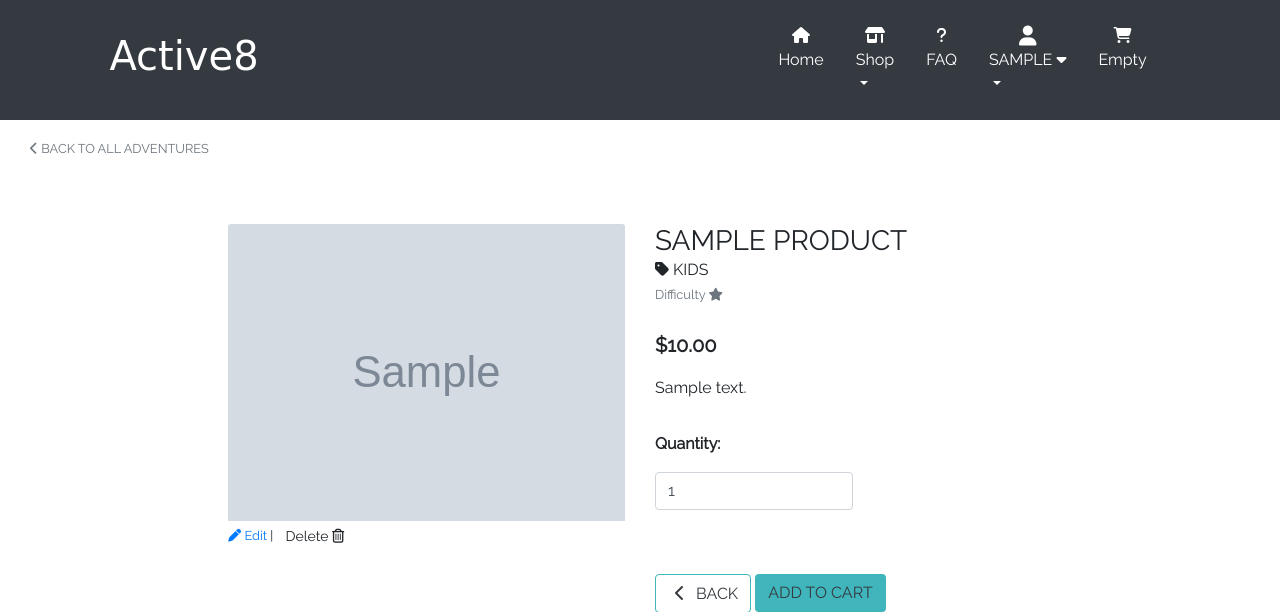
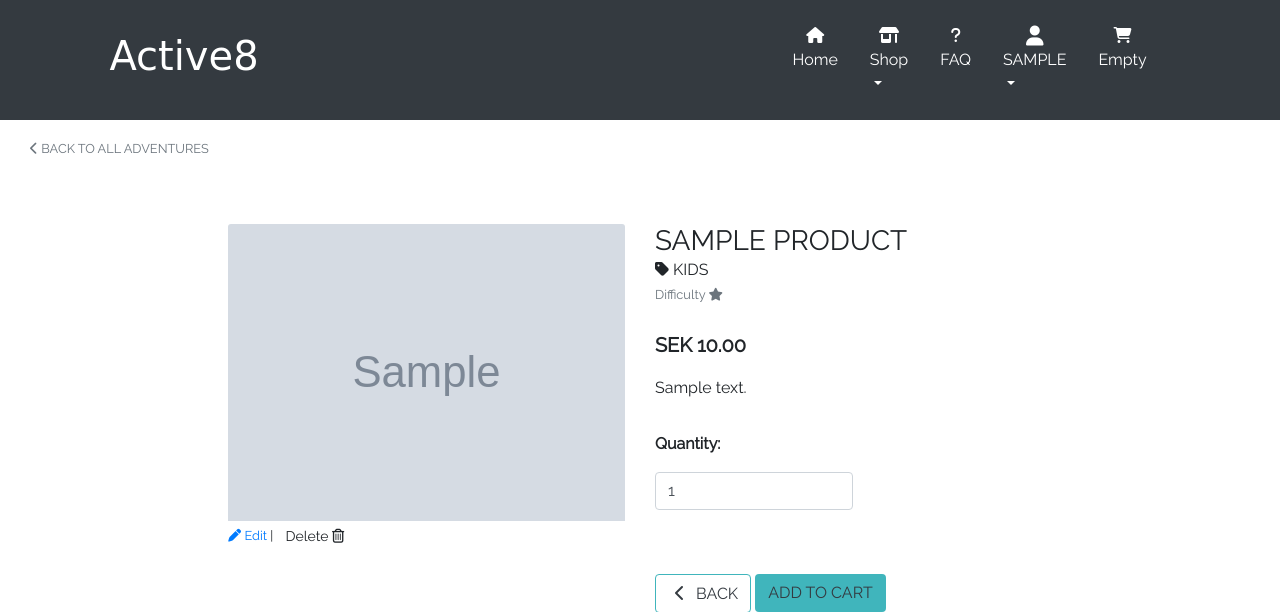
Before and after one commit to CeciliaSwe/portfolio-5th, a Django app: page /products/1/ in a window 1280 px wide. Shown: the top 612 px of the page. Run offline with Django 3.2, Linux system fonts and the light colour scheme; a user stored in the database is signed in; data comes from the database, SQL or seed files in the repository; tables that the repository leaves empty hold one stand-in row (values such as "Sample post"); grey boxes marked "Sample" are stand-in pictures; some libraries are stand-ins or nearby versions; some web fonts are replaced.

Commit message:
Remove redundant icons in navbar, align currencies across templates

```diff
--- a/products/templates/products/product_detail.html
+++ b/products/templates/products/product_detail.html
@@ -100,6 +100,7 @@
                 </div>
                 {% endif %}
                 {% endif %}
+
             </div>
         </div>
         <div class="col-12 col-md-6 col-lg-4">
@@ -126,7 +127,7 @@
                         {% endif %}
                     </small>
                 </div>
-                <p class="lead mb-0 text-left font-weight-bold mt-4">${{ product.price }}</p>
+                <p class="lead mb-0 text-left font-weight-bold mt-4">SEK {{ product.price }}</p>
                 <p class="mt-3">{{ product.description }}</p>
                 <form class="form" action="{% url 'add_to_cart' product.id %}" method="POST">
                     {% csrf_token %}
@@ -159,3 +160,17 @@
     </div>
 </div>
 {% endblock %}
+
+{% block postloadjs %}
+{{ block.super }}
+
+<script type="text/javascript">
+    // Submit form
+    $('#addForm').submit(function(){
+
+    })
+
+    // Remove item and reload on click - from walkthrough
+
+</script>
+{% endblock %}
--- a/products/templates/products/products.html
+++ b/products/templates/products/products.html
@@ -43,7 +43,7 @@
             </div>
               <p class="card-text">
                 <p class="card-text text-muted fw-bold">
-                  € {{product.price}}
+                  SEK {{product.price}}
                 </p>
                 <!-- form to add to cart -->
                 <form class="form" action="{% url 'add_to_cart' product.id %}" method="POST">
--- a/profiles/templates/profiles/profile.html
+++ b/profiles/templates/profiles/profile.html
@@ -66,7 +66,7 @@
                                         {% endfor %}
                                     </ul>
                                 </td>
-                                <td>${{ order.total }}</td>
+                                <td>SEK{{ order.total }}</td>
                             </tr>
                         {% endfor %}
                     </tbody>
--- a/templates/base.html
+++ b/templates/base.html
@@ -106,7 +106,7 @@
                   <div><i class="fas fa-user fa-lg"></i></div>
                   {% if request.user.is_authenticated %}
                   <p class="my-0 text-uppercase">
-                    {{ request.user.username }} <i class="fas fa-caret-down"></i></p>
+                    {{ request.user.username }}</p>
                   {% else %}
                   <p class="my-0">Login</p>
                   {% endif %}
@@ -134,7 +134,7 @@
                   <div><i class="fas fa-shopping-cart"></i></div>
                   <p class="my-0">
                     {% if grand_total %}
-                    €{{ grand_total }}
+                    SEK {{ grand_total }}
                     {% else %}
                     Empty
                     {% endif %}
--- a/templates/includes/navbar/default-nav.html
+++ b/templates/includes/navbar/default-nav.html
@@ -57,7 +57,7 @@
                             <div><i class="fas fa-shopping-cart"></i></div>
                             <p class="my-0">
                                 {% if grand_total %}
-                                    ${{ grand_total|floatformat:2 }}
+                                    SEK {{ grand_total}}
                                 {% else %}
                                     Empty
                                 {% endif %}
```
